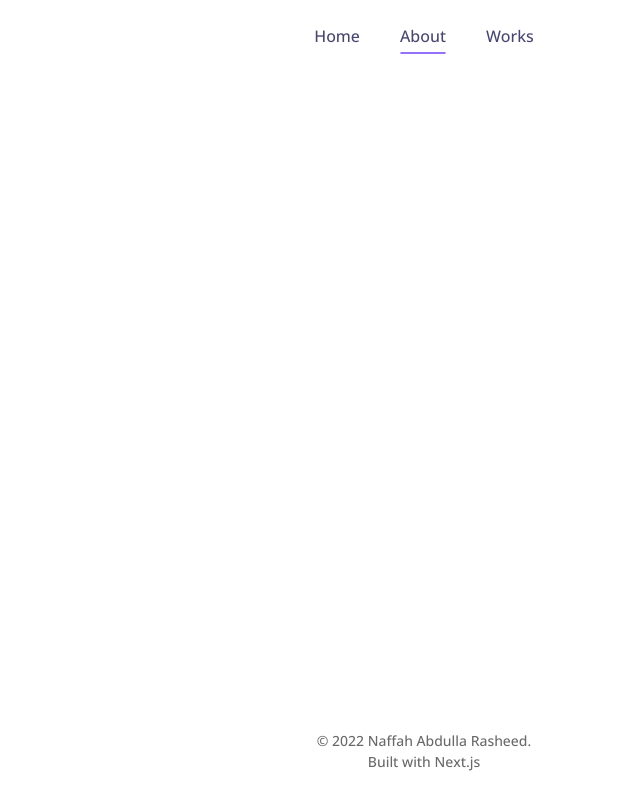
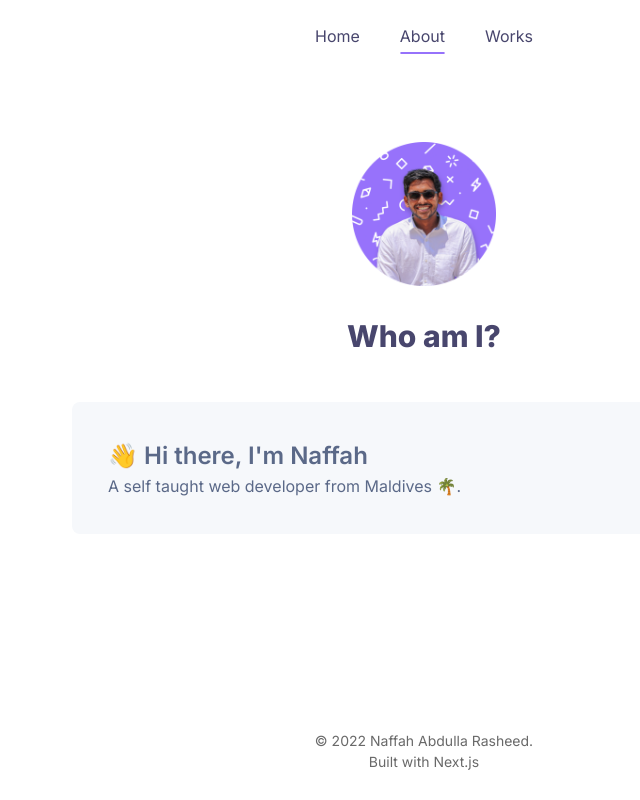
Before and after one commit to n4ff4h/naffah.me, a Next.js app: page /about in a window 1280 px wide. Shown: the whole page, without its empty margins (216-856 px from the left). Built offline with nearby package versions, Linux system fonts and the light colour scheme.

Commit message:
feat: Add profile pic and intro to about page

```diff
--- a/components/footer.js
+++ b/components/footer.js
@@ -2,12 +2,12 @@ import { Box, Center, Container } from "@chakra-ui/react";
 
 export default function Footer() {
   return (
-    <Box>
+    <Box as="footer">
       <Container pb={7}>
-        <Center fontSize="sm" fontWeight="light" color="#696969">
+        <Center fontSize="sm" color="#696969">
           © 2022 Naffah Abdulla Rasheed.
         </Center>
-        <Center fontSize="sm" fontWeight="light" color="#696969">
+        <Center fontSize="sm" color="#696969">
           Built with Next.js
         </Center>
       </Container>
--- a/components/layouts/main.js
+++ b/components/layouts/main.js
@@ -8,7 +8,7 @@ export default function MainLayout({ children }) {
     <>
       <Meta />
       <Container as="main" maxW="container.md">
-        <Flex flexDirection="column" minH="100vh">
+        <Flex flexDirection="column" minH="100vh" px={4}>
           <Navbar />
           {children}
           <Footer />
--- a/lib/theme.js
+++ b/lib/theme.js
@@ -3,11 +3,12 @@ import { extendTheme } from "@chakra-ui/react";
 const colors = {
   primary: "#9672fb",
   darkPurple: "#48466D",
+  softRed: "#FF8C8C",
 };
 
 const fonts = {
   heading: `'Inter', sans-serif`,
-  body: `'Open Sans', sans-serif`,
+  body: `'Inter', sans-serif`,
 };
 
 const theme = extendTheme({ colors, fonts });
--- a/package.json
+++ b/package.json
@@ -18,6 +18,7 @@
     "@emotion/styled": "^11.8.1",
     "@fontsource/inter": "^4.5.10",
     "@fontsource/open-sans": "^4.5.10",
+    "@fontsource/quicksand": "^4.5.9",
     "@iconscout/react-unicons": "^1.1.6",
     "framer-motion": "^6.3.3",
     "next": "12.1.6",
--- a/pages/_app.js
+++ b/pages/_app.js
@@ -1,7 +1,10 @@
 import { ChakraProvider } from "@chakra-ui/react";
 import theme from "../lib/theme";
 
-import "@fontsource/open-sans/500.css";
+// font source
+import "@fontsource/inter/300.css";
+import "@fontsource/inter/400.css";
+import "@fontsource/inter/600.css";
 import "@fontsource/inter/800.css";
 
 function MyApp({ Component, pageProps }) {
--- a/pages/about.js
+++ b/pages/about.js
@@ -1,11 +1,35 @@
-import { Box, Flex, Heading, Image } from "@chakra-ui/react";
+import { Box, Flex, Heading, Image, Text } from "@chakra-ui/react";
 import MainLayout from "../components/layouts/main";
-import { FULL_NAME } from "../lib/constants";
 
 export default function About() {
   return (
     <MainLayout>
-      <Flex h="full" py={12} mb="auto"></Flex>
+      <Flex h="full" py={12} mb="auto" direction="column">
+        <Flex justify="center" pt={6} pb={8}>
+          <Image
+            priority
+            src="/images/profile.jpeg"
+            w={144}
+            h={144}
+            alt="profile-picture"
+          />
+        </Flex>
+        <Heading fontSize="3xl" color="darkPurple" textAlign="center" pb={12}>
+          Who am I?
+        </Heading>
+        <Box background="#f6f8fb" p={9} borderRadius={8}>
+          <Text
+            fontSize={{ base: "xl", sm: "2xl" }}
+            fontWeight="semibold"
+            color="#5b6988"
+          >
+            👋 Hi there, I&apos;m Naffah
+          </Text>
+          <Text fontSize={"md"} color="#5b6988">
+            A self taught web developer from Maldives 🌴.
+          </Text>
+        </Box>
+      </Flex>
     </MainLayout>
   );
 }
```
Also changed, not shown: components/social-link.js (added, +7 -0 lines), pages/index.js (+11 -22 lines), 1 other file (tests, documents, lock files or other folders).
